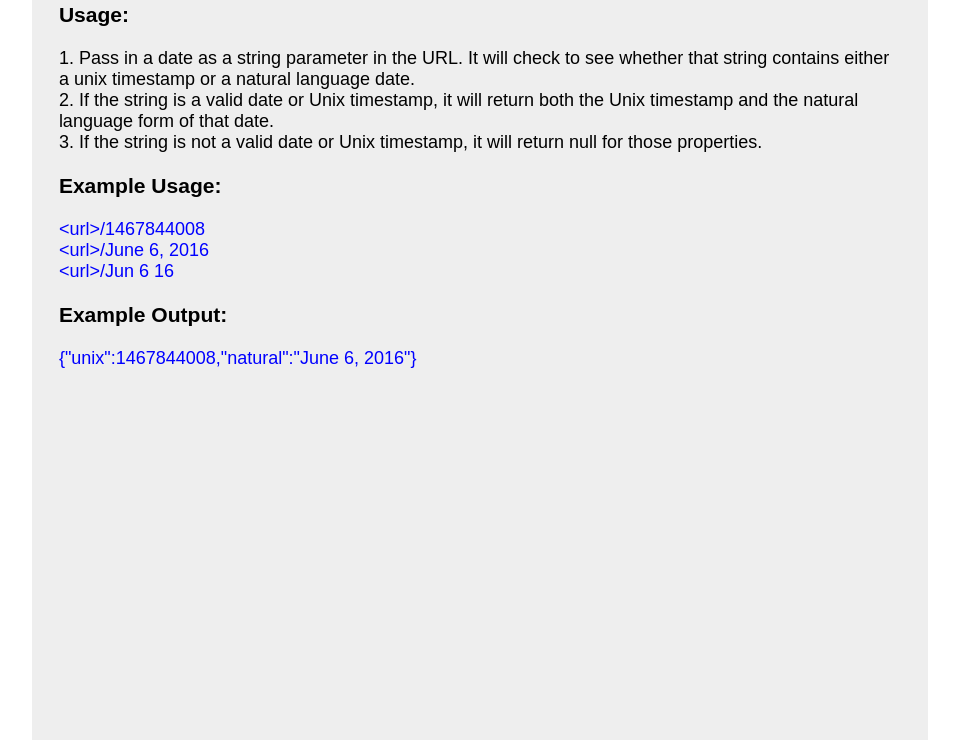
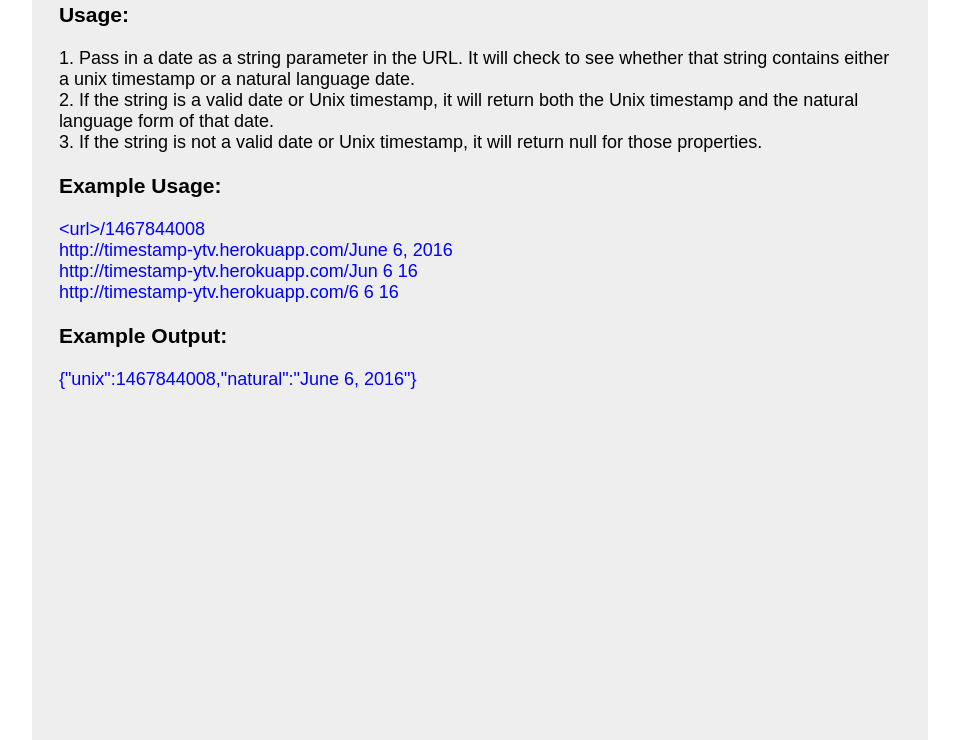
Before and after one commit to ytv/timestamp, a website: page public/index.html in a window 1280 px wide. Shown: the part 114-854 px from the top of the page, without its empty margins (160-1119 px from the left). Drawn offline with Linux system fonts and the light colour scheme.

Commit message:
Updated URL

```diff
--- a/public/index.html
+++ b/public/index.html
@@ -16,8 +16,9 @@
         <p>
             <h3>Example Usage:</h3>
             <p class="example">&lt;url&gt;/1467844008<br>
-            &lt;url&gt;/June 6, 2016<br>
-            &lt;url&gt;/Jun 6 16<br></p>
+            http://timestamp-ytv.herokuapp.com/June 6, 2016<br>
+            http://timestamp-ytv.herokuapp.com/Jun 6 16<br>
+            http://timestamp-ytv.herokuapp.com/6 6 16<br></p>
         </p>
         <p>
             <h3>Example Output:</h3>
```
